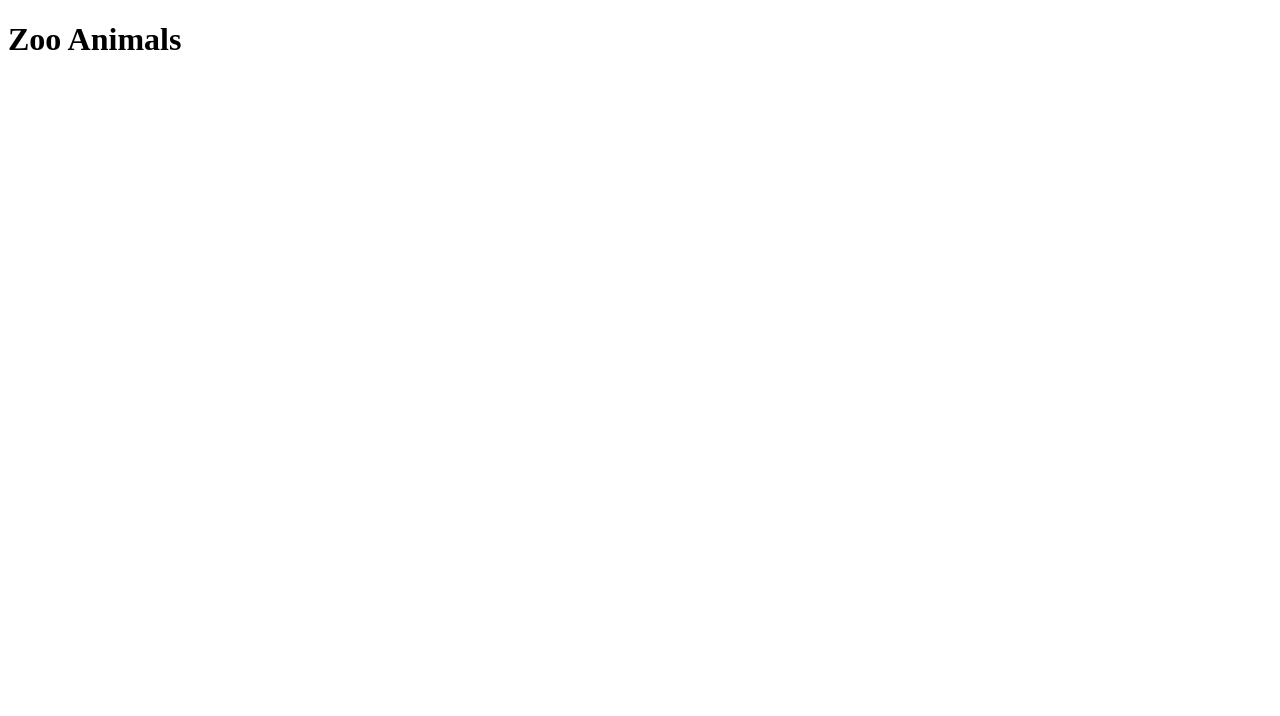
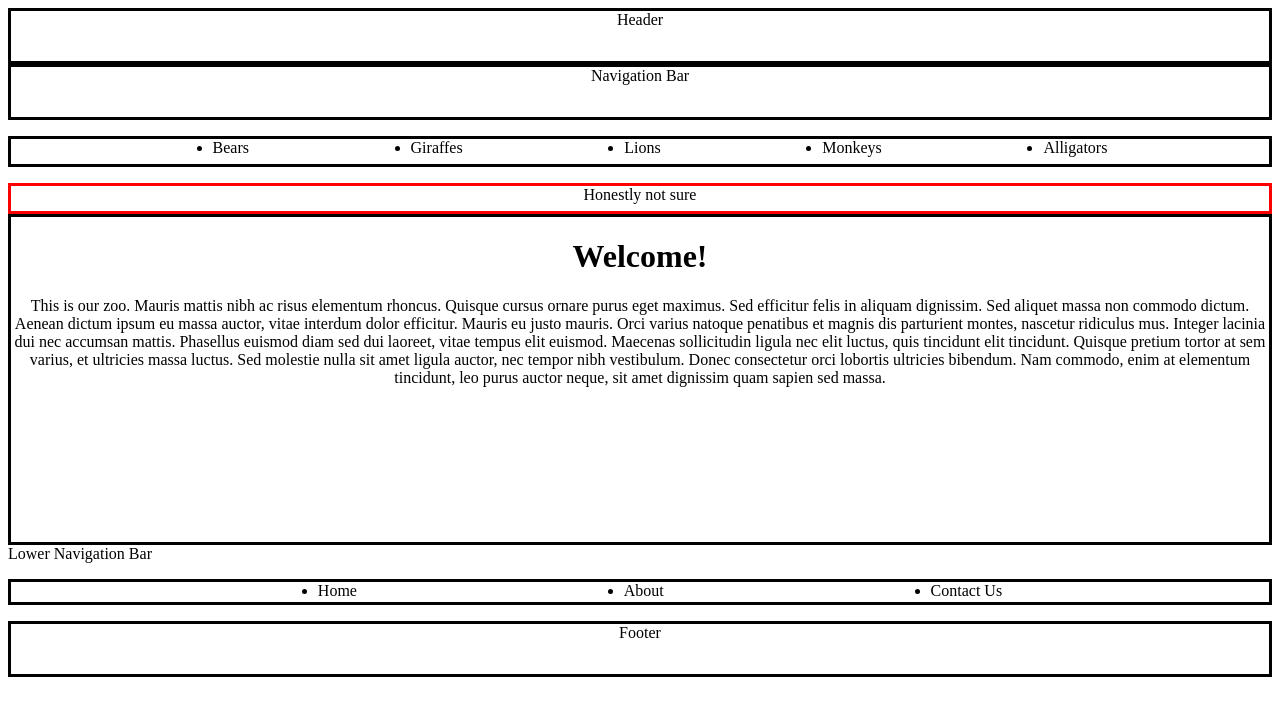
Before and after one commit to BlueHawk0172/zooPage, a plain HTML site: page index.html in a window 1280 px wide. Drawn offline with Linux system fonts and the light colour scheme.

Commit message:
please work

```diff
--- a/index.html
+++ b/index.html
@@ -3,10 +3,31 @@
 <head>
     <meta charset="UTF-8">
     <meta name="viewport" content="width=device-width, initial-scale=1.0">
+    <link rel="stylesheet" href="./styles.css">
     <title>Zoo Animals</title>
 </head>
 <body>
-    <h1>Zoo Animals</h1>
-
+    <div class="header">Header</div>
+    <div class="nav">Navigation Bar</div>
+        <ul class="nav-buttons-group">
+            <li>Bears</li>
+            <li>Giraffes</li>
+            <li>Lions</li>
+            <li>Monkeys</li>
+            <li>Alligators</li>
+        </ul>
+    <div class="hero">Honestly not sure</div>
+    <div class="main-section">
+        <h1>Welcome!</h1>
+            <p>This is our zoo. Mauris mattis nibh ac risus elementum rhoncus. Quisque cursus ornare purus eget maximus. Sed efficitur felis in aliquam dignissim. Sed aliquet massa non commodo dictum. Aenean dictum ipsum eu massa auctor, vitae interdum dolor efficitur. Mauris eu justo mauris. Orci varius natoque penatibus et magnis dis parturient montes, nascetur ridiculus mus. Integer lacinia dui nec accumsan mattis. Phasellus euismod diam sed dui laoreet, vitae tempus elit euismod. Maecenas sollicitudin ligula nec elit luctus, quis tincidunt elit tincidunt. Quisque pretium tortor at sem varius, et ultricies massa luctus. Sed molestie nulla sit amet ligula auctor, nec tempor nibh vestibulum. Donec consectetur orci lobortis ultricies bibendum. Nam commodo, enim at elementum tincidunt, leo purus auctor neque, sit amet dignissim quam sapien sed massa.
+            </p>
+    </div>
+    <div class="lnav">Lower Navigation Bar</div>
+        <ul class="lower-nav-buttons-group">
+            <li>Home</li>
+            <li>About</li>
+            <li>Contact Us</li>
+        </ul>
+    <div class="footer">Footer</div>
 </body>
 </html>
--- a/styles.css
+++ b/styles.css
@@ -0,0 +1,47 @@
+body{
+    max-height: 100vh;
+}
+.header{
+    border: 3px black solid;
+    text-align: center;
+    height: 50px;
+
+}
+.nav{
+    border: 3px black solid;
+    text-align: center;
+    height: 50px;
+    /* display: flex; */
+    /* justify-content: space-evenly; */
+    }
+.nav-buttons-group{
+    border: 3px black solid;
+    /* text-align: center; */
+    height: 25px;
+    display: flex;
+    justify-content: space-evenly;
+}
+.hero{
+    border: 3px red solid;
+    text-align: center;
+    height: 25px;
+}
+.main-section{
+    border: 3px black solid;
+    text-align: center;
+    height: 325px;
+
+}
+.lower-nav-buttons-group{
+    border: 3px black solid;
+    /* text-align: center; */
+    height: 20px;
+    display: flex;
+    justify-content: space-evenly;
+}
+.footer{
+    border: 3px black solid;
+    text-align: center;
+    height: 50px;
+
+}
```
